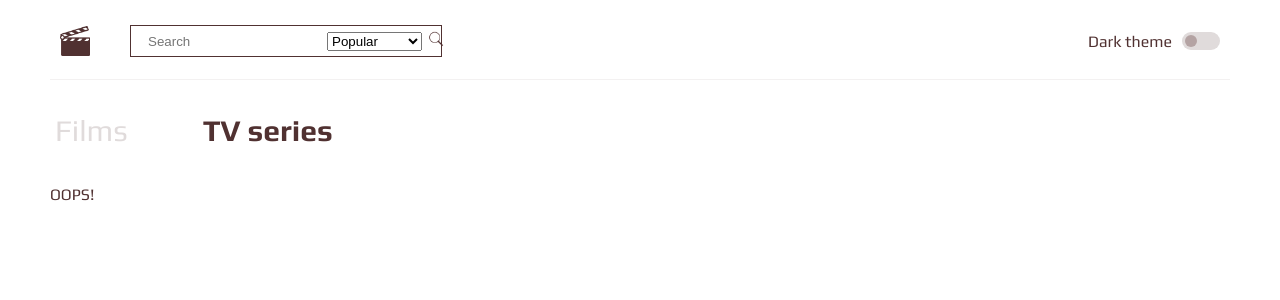
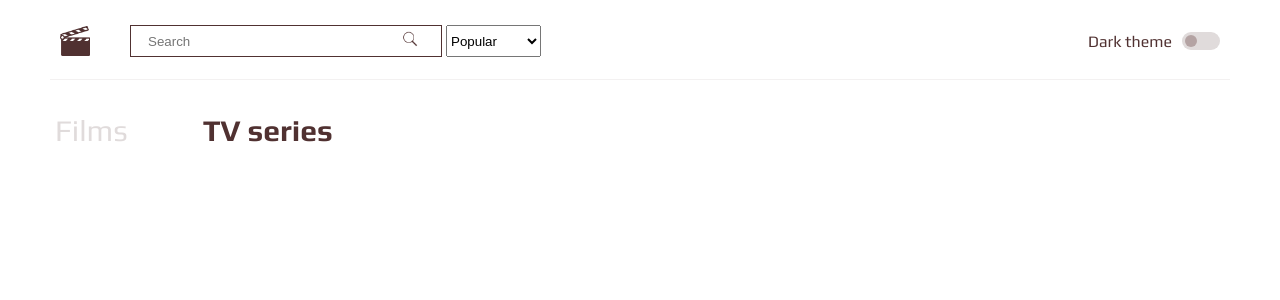
Before and after one commit to VEK1989/film_catalog, a React (Create React App) app: page /tv_series in a window 1280 px wide. Shown: the top 300 px of the page. Built offline with nearby package versions, Linux system fonts and the light colour scheme.

Commit message:
refactoring

```diff
--- a/src/App.js
+++ b/src/App.js
@@ -8,7 +8,7 @@ import { lightTheme, darkTheme } from './components/Commons/ThemeToggle/Themes';
 import { ThemeProvider } from 'styled-components';
 import { useDarkMode } from './components/Commons/ThemeToggle/useDarkMode';
 
-const App = (props) => {
+const App = () => {
   const [theme, themeToggler] = useDarkMode();
 
   const themeMode = theme === 'light' ? lightTheme : darkTheme;
--- a/src/components/Commons/Pagination/Pagination.jsx
+++ b/src/components/Commons/Pagination/Pagination.jsx
@@ -3,19 +3,19 @@ import style from './Pagination.module.css';
 import cn from 'classnames';
 
 export const Pagination = (props) => {
-	let portionSize = 5
+	const portionSize = 5
 
-	let pagesCount = Math.ceil(props.totalResults / props.pageSize) // колличество страниц с делением в большую сторону
+	const pagesCount = Math.ceil(props.totalResults / props.pageSize) // колличество страниц с делением в большую сторону
 
-	let pages = []
+	const pages = []
 	for (let i = 1; i <= pagesCount; i++) {
 		pages.push(i)
 	}
 
-	let portionCount = Math.ceil(pagesCount / portionSize) // колличество отображаемых страниц (порций)
-	let [portionNumber, setPortionNumber] = useState(1)
-	let leftPortionPageNumber = (portionNumber - 1) * portionSize + 1 // крайний левый номер страницы
-	let rightPortionPageNumber = portionNumber * portionSize // крайний правый
+	const portionCount = Math.ceil(pagesCount / portionSize) // колличество отображаемых страниц (порций)
+	const [portionNumber, setPortionNumber] = useState(1)
+	const leftPortionPageNumber = (portionNumber - 1) * portionSize + 1 // крайний левый номер страницы
+	const rightPortionPageNumber = portionNumber * portionSize // крайний правый
 
 	return (
 		<div className={style.paginations}>
--- a/src/components/Commons/StarsRating/StarsRating.module.css
+++ b/src/components/Commons/StarsRating/StarsRating.module.css
@@ -4,6 +4,7 @@
 }
 
 .rating_counter{
+	width: 20px;
 	margin: 0 9px 0 0;
 	font-style: normal;
 	font-weight: normal;
--- a/src/components/FilmDetails/FilmDetailsContainer.jsx
+++ b/src/components/FilmDetails/FilmDetailsContainer.jsx
@@ -20,7 +20,7 @@ const FilmDetailsContainer = (props) => {
 		]
 	})
 
-	let filmId = props.match.params.filmId
+	const filmId = props.match.params.filmId
 
 	useEffect(() => {
 		getFilmData(filmId).then(data => {
--- a/src/components/Header/Search/Search.jsx
+++ b/src/components/Header/Search/Search.jsx
@@ -23,17 +23,19 @@ export const Search = (props) => {
 		>
 			{({ isSubmitting }) => (
 				<Form>
-					<div className={style.input}>
-						<Field type='text' name='term' className={style.input_area} placeholder='Search' />
+					<div className={style.searchArea}>
+						<div className={style.input}>
+							<Field type='text' name='term' className={style.input_area} placeholder='Search' />
+							<button type='submit' disabled={isSubmitting} className={style.button}>
+								<img src={searchImg} alt='search' width='16px' height='16px' />
+							</button>
+						</div>
 						<Field name='filter' as='select' className={style.select_area}>
 							<option value='popular'>Popular</option>
 							<option value='now_playing'>Now playing</option>
 							<option value='top_rated'>Top rated</option>
 							<option value='upcoming'>Upcoming</option>
 						</Field>
-						<button type='submit' disabled={isSubmitting} className={style.button}>
-							<img src={searchImg} alt='search' width='16px' height='16px' />
-						</button>
 					</div>
 				</Form>
 			)}
--- a/src/components/Header/Search/Search.module.css
+++ b/src/components/Header/Search/Search.module.css
@@ -1,3 +1,8 @@
+.searchArea{
+	display: flex;
+	justify-content: space-between;
+}
+
 .input{
 	width: 280px;
 	border: 0.5px solid #503131;
@@ -6,7 +11,7 @@
 	justify-content: space-between;
 	align-items: center;
 	padding: 4px 15px 4px 15px;
-	margin: 0 0 0 40px;
+	margin: 0 4px 0 40px;
 }
 
 .input_area{
@@ -30,4 +35,5 @@
 	font: inherit;
 	color: inherit;
 	background-color: transparent;
+	margin: 0 2px 0 0;
 }
--- a/src/components/Main/TV_series/TVSeries.jsx
+++ b/src/components/Main/TV_series/TVSeries.jsx
@@ -3,7 +3,6 @@ import React from 'react';
 export const TVSeries = () => {
 	return (
 		<div>
-			OOPS!
 		</div>
 	);
 };
```
